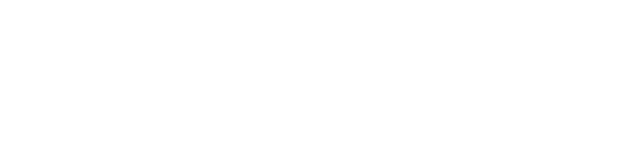
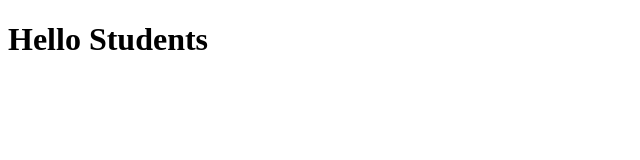
Before and after one commit to scruztaehs/sandracruzportfolio.github.io, a plain HTML site: page index.html in a window 1280 px wide. Shown: the whole page, without its empty margins (0-640 px from the left). Drawn offline with Linux system fonts and the light colour scheme.

Commit message:
Update index.html

```diff
--- a/index.html
+++ b/index.html
@@ -6,7 +6,7 @@
 
  <body>
    <h1>
-
+     Hello Students
    </h1>
  </body>
 </html>
```
